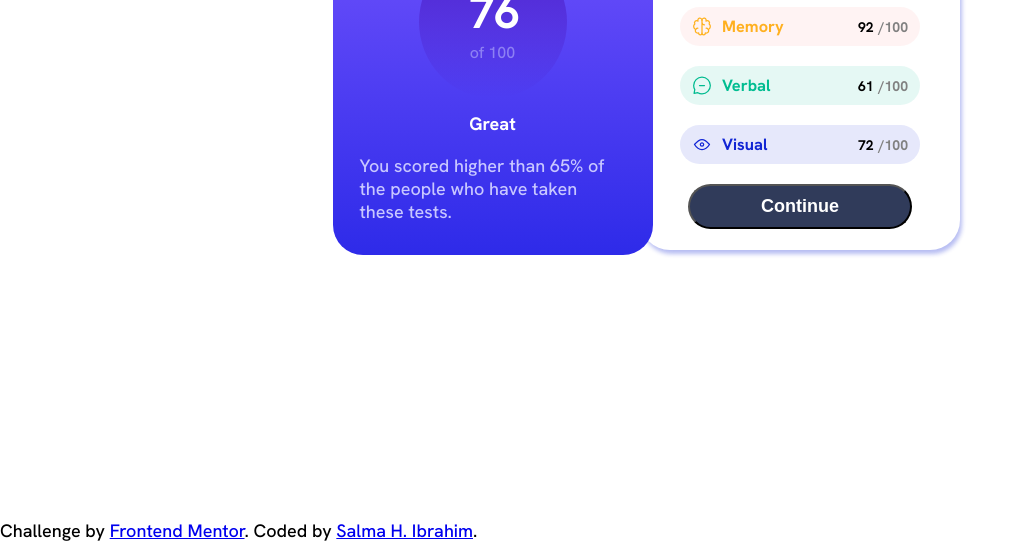
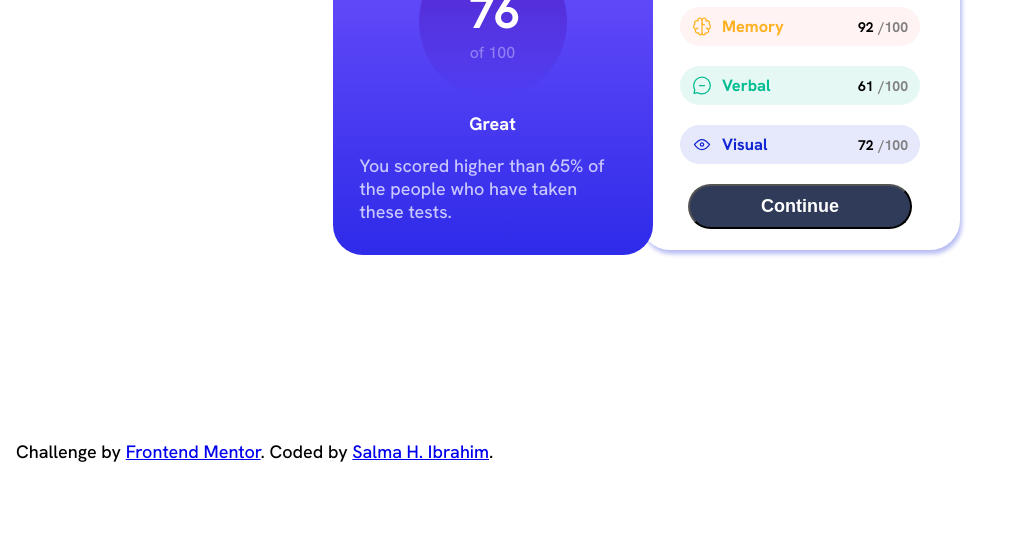
Before and after one commit to saluumaa/Results-summary-component, a plain HTML site: page index.html in a window 1280 px wide. Shown: the part 337-879 px from the top of the page, without its empty margins (0-1027 px from the left). After the commit the page ends 800 px from the top, so only its background shows below. Drawn offline with Linux system fonts and the light colour scheme.

Commit message:
Add Footer

```diff
--- a/style.css
+++ b/style.css
@@ -349,7 +349,9 @@ body {
 }
 
 .attribution {
-  margin-top: 3.5rem;
+  position: fixed;
+  bottom: 0;
+  padding-left: 1rem;
 }
 
 @media only screen and (min-width: 768px) {
```
